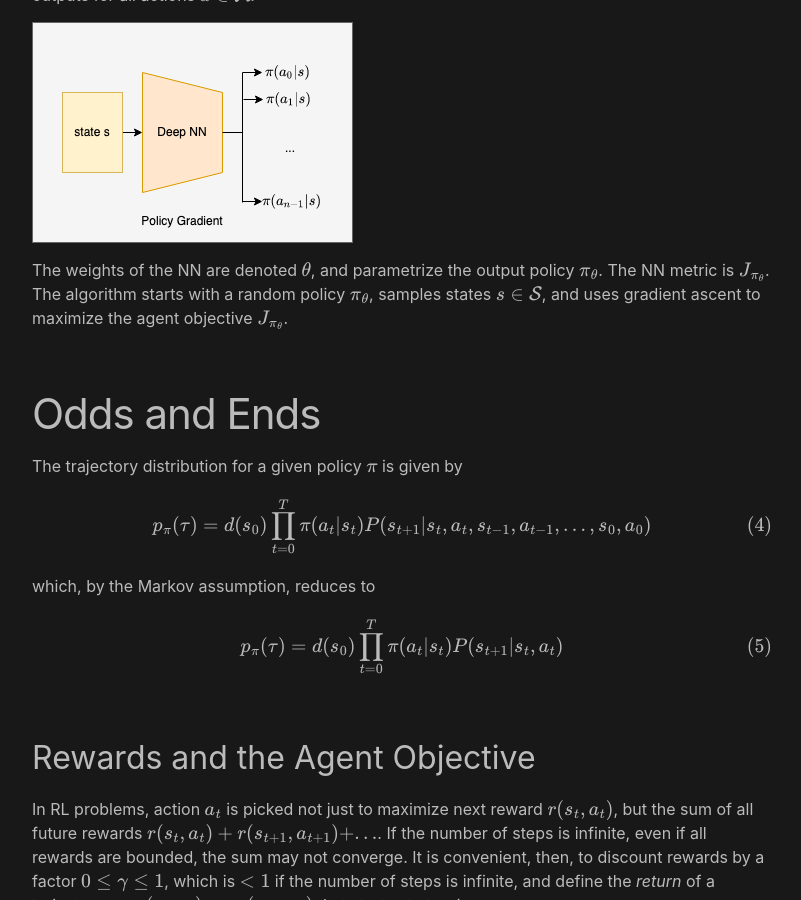
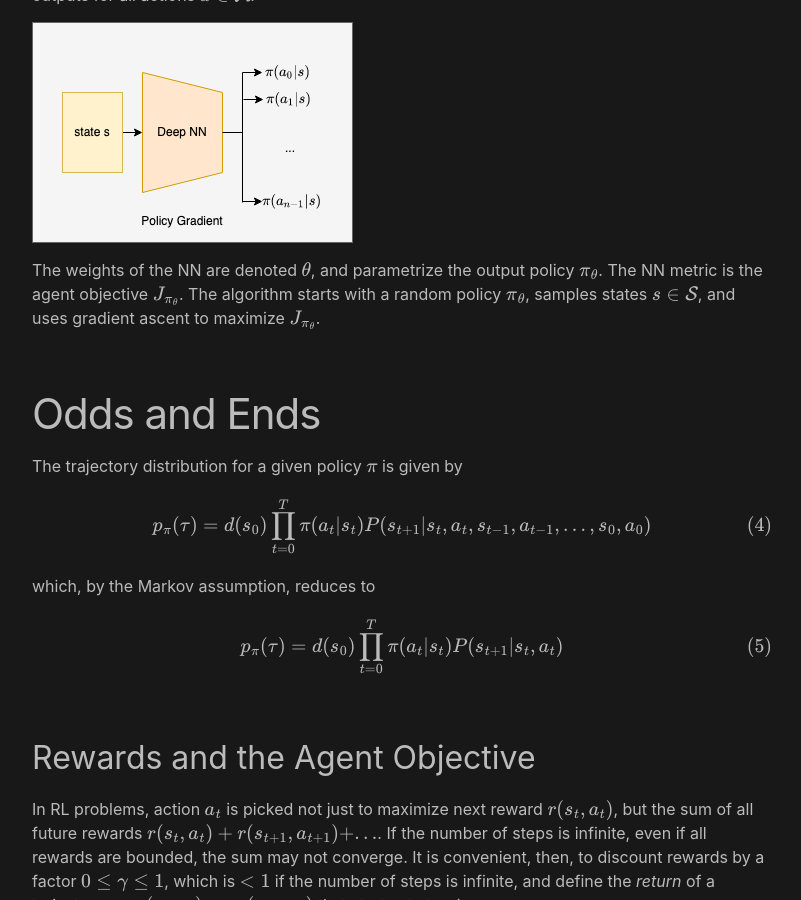
Before and after one commit to analytiq-hub/sigagent.github.io, a Jekyll site: the page built from machine_learning/_posts/2021-02-14-reinforce.md, in a window 1280 px wide and 900 px high, scrolled down 914 px. Shown: the whole window, without its empty margins (238-1039 px from the left). Built offline with Jekyll 4.4.1, drawn with Linux system fonts in a browser that asks for light colours; formulas are drawn with MathJax 3; a script that is not in the unit is left out.

Commit message:
*** empty log message ***

```diff
--- a/machine_learning/_posts/2021-02-14-reinforce.md
+++ b/machine_learning/_posts/2021-02-14-reinforce.md
@@ -44,7 +44,7 @@ We will construct a deep neural network with states $$s \in \mathcal{S}$$, and p
 
 ![PolicyGradient](/src/diagrams/policy_gradient.png)
 
-The weights of the NN are denoted $$\theta$$, and parametrize the output policy $$\pi_\theta$$. The NN metric is $$J_{\pi_\theta}$$. The algorithm starts with a random policy $$\pi_\theta$$, samples states $$s \in \mathcal{S}$$, and uses gradient ascent to maximize the agent objective $$J_{\pi_\theta}$$.
+The weights of the NN are denoted $$\theta$$, and parametrize the output policy $$\pi_\theta$$. The NN metric is the agent objective $$J_{\pi_\theta}$$. The algorithm starts with a random policy $$\pi_\theta$$, samples states $$s \in \mathcal{S}$$, and uses gradient ascent to maximize $$J_{\pi_\theta}$$.
 
 
 
```
